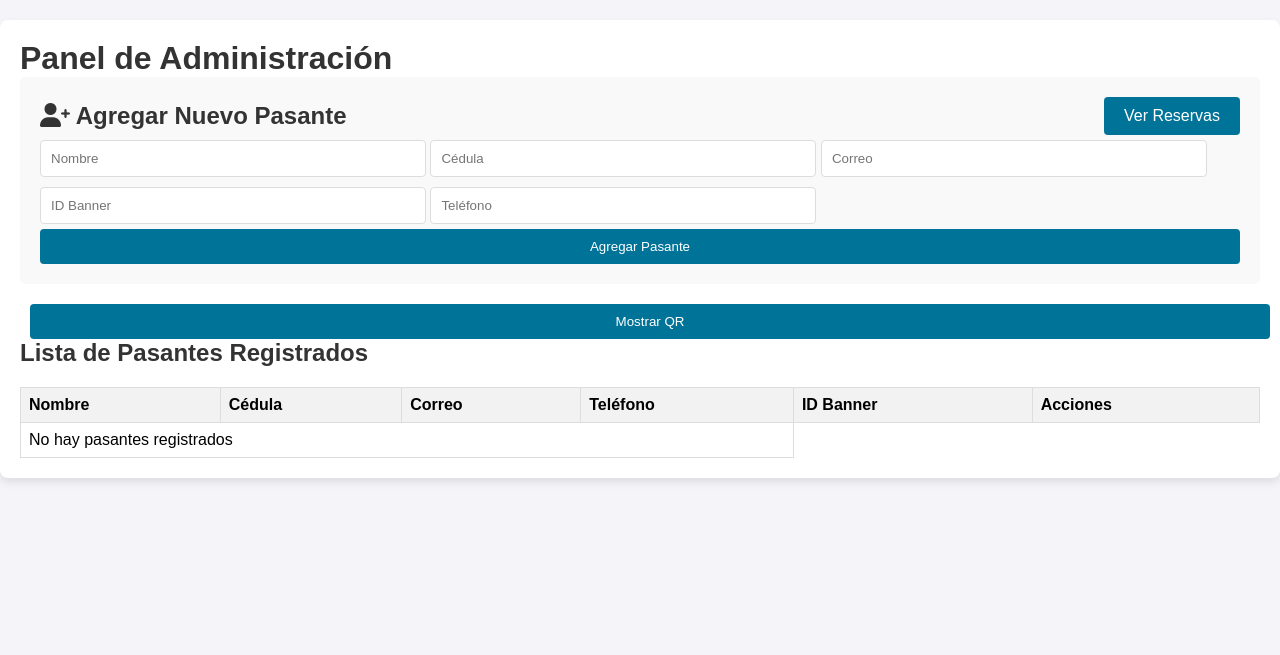
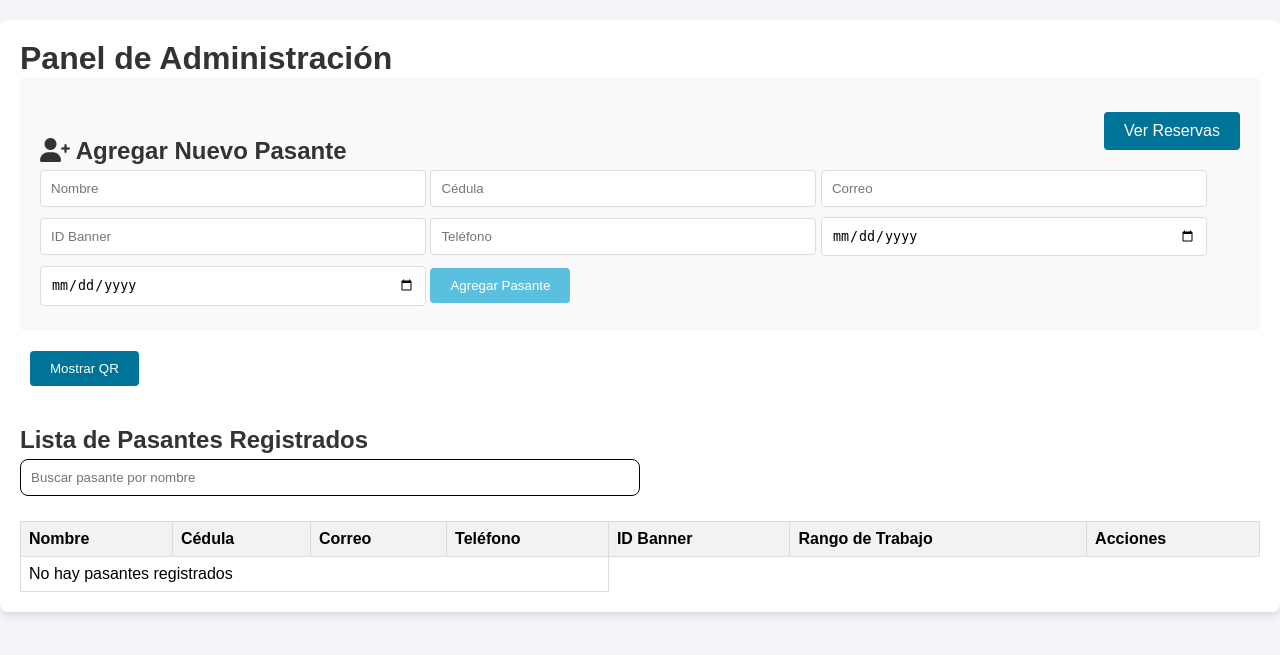
Before and after one commit to MateoRosero/CARF, a Flask app: page /admin/admin in a window 1280 px wide. Shown: the part 38-693 px from the top of the page. Run offline with Flask 3, Linux system fonts and the light colour scheme; the visitor is signed in with stand-in values (Sample User, id 1); parts of the project's set-up code (start-up, migrations or seed data) failed here and were passed over.

Commit message:
Se agrego las fechas de los pasantes

```diff
--- a/src/app.py
+++ b/src/app.py
@@ -10,7 +10,7 @@ import secrets
 import socket
 from utils.decorators import login_required, admin_required
 from controllers.auth_controller import AuthController
-from utils.enviar_sms import enviar_sms
+#from utils.enviar_sms import enviar_sms
 
 template_dir = os.path.abspath(os.path.join(os.path.dirname(__file__), 'views/templates'))
 static_dir = os.path.abspath(os.path.join(os.path.dirname(__file__), 'static'))
@@ -188,8 +188,8 @@ def reservar():
             f"con el cliente {nombre}."
         )
 
-        enviar_sms(celular, mensaje_cliente)
-        enviar_sms(pasante_numero, mensaje_pasante)
+        #enviar_sms(celular, mensaje_cliente)
+        #enviar_sms(pasante_numero, mensaje_pasante)
 
         flash("Reserva creada correctamente. A la espera de confirmación.")
         return redirect(url_for('index'))
@@ -320,16 +320,16 @@ def actualizar_info_reserva(reserva_id):
         db.session.rollback()
         return jsonify({'success': False, 'message': f'Error al actualizar: {str(e)}'})
 
-@app.route('/enviar_sms', methods=['POST'])
-def enviar_sms_endpoint():
-    numero = request.form.get('numero')
-    mensaje = request.form.get('mensaje')
-    resultado = enviar_sms(numero, mensaje)
-    return jsonify({'resultado': resultado})
+#@app.route('/enviar_sms', methods=['POST'])
+#def enviar_sms_endpoint():
+#    numero = request.form.get('numero')
+#    mensaje = request.form.get('mensaje')
+#    resultado = enviar_sms(numero, mensaje)
+#    return jsonify({'resultado': resultado})
 
-@app.route('/reservar_sms', methods=['POST'])
-def reservar_sms():
-    data = request.get_json()
+#@app.route('/reservar_sms', methods=['POST'])
+#def reservar_sms():
+#    data = request.get_json()
 
     cliente_numero = data.get('cliente_numero')
     pasante_numero = data.get('pasante_numero')
@@ -351,15 +351,15 @@ def reservar_sms():
         )
 
     # Enviar SMS al cliente
-    resultado_cliente = enviar_sms(cliente_numero, mensaje_cliente)
+    #resultado_cliente = enviar_sms(cliente_numero, mensaje_cliente)
 
     # Enviar SMS al pasante
-    resultado_pasante = enviar_sms(pasante_numero, mensaje_pasante)
+    #resultado_pasante = enviar_sms(pasante_numero, mensaje_pasante)
 
-    return jsonify({
-        'resultado_cliente': resultado_cliente,
-        'resultado_pasante': resultado_pasante
-    })
+#    return jsonify({
+#        'resultado_cliente': resultado_cliente,
+#        'resultado_pasante': resultado_pasante
+#    })
 
 app.register_blueprint(admin_bp, url_prefix='/admin')  # Asegúrate de que esto esté presente
 
--- a/src/models/pasante.py
+++ b/src/models/pasante.py
@@ -9,15 +9,19 @@ class Pasante(db.Model):
     correo = db.Column(db.String(255), nullable=False)
     id_banner = db.Column(db.String(50), nullable=False)
     telefono = db.Column(db.String(20), nullable=False)
+    rango_trabajo_inicio = db.Column(db.Date, nullable=False)
+    rango_trabajo_fin = db.Column(db.Date, nullable=False)
 
     reservas = db.relationship('Reserva', back_populates='pasante', lazy=True)
 
-    def __init__(self, nombre, cedula, correo, id_banner, telefono):
+    def __init__(self, nombre, cedula, correo, id_banner, telefono, rango_trabajo_inicio, rango_trabajo_fin):
         self.nombre = nombre
         self.cedula = cedula
         self.correo = correo
         self.id_banner = id_banner
         self.telefono = telefono
+        self.rango_trabajo_inicio = rango_trabajo_inicio
+        self.rango_trabajo_fin = rango_trabajo_fin
 
     def __repr__(self):
         return f'<Pasante {self.nombre}>'
--- a/src/views/templates/admin.html
+++ b/src/views/templates/admin.html
@@ -79,13 +79,10 @@
             box-sizing: border-box;
         }
 
-        .form-container button {
-            background-color: #007399;
-            color: white;
+        .form-container button,
+        .dashboard-container button {
+            width: auto;
             padding: 10px 20px;
-            border: none;
-            border-radius: 4px;
-            cursor: pointer;
         }
 
         .form-container button:hover {
@@ -162,63 +159,113 @@
 
         .modal {
             display: none;
+            justify-content: center;
+            align-items: center;
             position: fixed;
             top: 0;
             left: 0;
             width: 100%;
             height: 100%;
             background-color: rgba(0, 0, 0, 0.5);
-            justify-content: center;
-            align-items: center;
             z-index: 1000;
+            overflow-y: auto;
         }
 
         .modal-content {
-            background-color: white;
-            padding: 20px;
-            border-radius: 8px;
+            max-width: 600px;
             width: 90%;
-            max-width: 400px;
-            box-shadow: 0 4px 8px rgba(0, 0, 0, 0.1);
+            background-color: #ffffff;
+            padding: 40px;
+            border-radius: 10px;
+            box-shadow: 0 8px 16px rgba(0, 0, 0, 0.2);
+            position: relative;
+            margin: 20px auto;
         }
 
         .modal-content h2 {
             margin-bottom: 20px;
-        }
-
-        .modal-content form {
-            display: flex;
-            flex-direction: column;
-            gap: 15px;
-        }
-
-        .modal-content input {
-            padding: 10px;
-            border: 1px solid #ddd;
-            border-radius: 4px;
-            width: calc(100% - 20px);
-        }
-
-        .modal-content button {
-            background-color: #007399;
-            color: white;
-            padding: 10px;
-            border: none;
-            border-radius: 4px;
-            cursor: pointer;
-        }
-
-        .modal-content button:hover {
-            background-color: #005f73;
+            font-size: 24px;
+            color: #333;
+            text-align: center;
         }
 
         .input-group {
             display: flex;
             align-items: center;
+            margin-bottom: 20px;
+            border: 1px solid #ddd;
+            border-radius: 5px;
+            padding: 10px;
+            background-color: #f9f9f9;
         }
 
         .input-group i {
             margin-right: 10px;
+            color: #007399;
+        }
+
+        .input-group input {
+            width: 100%;
+            padding: 10px;
+            border: none;
+            border-radius: 5px;
+            outline: none;
+            background-color: transparent;
+        }
+
+        .button-group {
+            display: flex;
+            justify-content: space-between;
+            margin-top: 30px;
+            gap: 10px;
+        }
+
+        .button-group button {
+            flex: 1;
+            padding: 10px 20px;
+            border: none;
+            border-radius: 5px;
+            cursor: pointer;
+            transition: background-color 0.3s ease;
+        }
+
+        #eliminarBtn {
+            background-color: #d9534f;
+            color: white;
+        }
+
+        #eliminarBtn:hover {
+            background-color: #c9302c;
+        }
+
+        button[type="submit"] {
+            background-color: #5bc0de;
+            color: white;
+        }
+
+        button[type="submit"]:hover {
+            background-color: #31b0d5;
+        }
+
+        .close {
+            position: absolute;
+            top: 10px;
+            right: 15px;
+            font-size: 20px;
+            cursor: pointer;
+            color: #333;
+        }
+
+        #buscarPasante {
+            width: 50%;
+            padding: 10px;
+            margin-bottom: 5px;
+            border: 1px solid #030303;
+            border-radius: 8px;
+        }
+
+        h2 {
+            margin-top: 40px;
         }
     </style>
 </head>
@@ -242,6 +289,8 @@
                 <input type="email" name="correo" placeholder="Correo" required>
                 <input type="text" name="id_banner" placeholder="ID Banner" required>
                 <input type="text" name="celular" placeholder="Teléfono" required>
+                <input type="date" name="rango_trabajo_inicio" placeholder="Inicio del Rango" required>
+                <input type="date" name="rango_trabajo_fin" placeholder="Fin del Rango" required>
                 <button type="submit">Agregar Pasante</button>
             </form>
         </div>
@@ -251,6 +300,10 @@
         </div>
 
         <h2>Lista de Pasantes Registrados</h2>
+        <!-- Campo de búsqueda -->
+        <input type="text" id="buscarPasante" placeholder="Buscar pasante por nombre" onkeyup="filtrarPasantes()">
+
+
         <table class="pasantes-table">
             <thead>
                 <tr>
@@ -259,6 +312,7 @@
                     <th>Correo</th>
                     <th>Teléfono</th>
                     <th>ID Banner</th>
+                    <th>Rango de Trabajo</th>
                     <th>Acciones</th>
                 </tr>
             </thead>
@@ -271,8 +325,9 @@
                         <td>{{ pasante.correo }}</td>
                         <td>{{ pasante.telefono }}</td>
                         <td>{{ pasante.id_banner }}</td>
+                        <td>{{ pasante.rango_trabajo_inicio }} - {{ pasante.rango_trabajo_fin }}</td>
                         <td>
-                            <button class="editar-btn" data-id="{{ pasante.id }}" data-nombre="{{ pasante.nombre }}" data-cedula="{{ pasante.cedula }}" data-correo="{{ pasante.correo }}" data-telefono="{{ pasante.telefono }}" data-id_banner="{{ pasante.id_banner }}">Editar</button>
+                            <button class="editar-btn" data-id="{{ pasante.id }}" data-nombre="{{ pasante.nombre }}" data-cedula="{{ pasante.cedula }}" data-correo="{{ pasante.correo }}" data-telefono="{{ pasante.telefono }}" data-id_banner="{{ pasante.id_banner }}" data-rango_inicio="{{ pasante.rango_trabajo_inicio }}" data-rango_fin="{{ pasante.rango_trabajo_fin }}">Editar</button>
                         </td>
                     </tr>
                     {% endfor %}
@@ -301,7 +356,7 @@
     <div id="editarModal" class="modal">
         <div class="modal-content">
             <span class="close">&times;</span>
-            <h2>Editar Pasante</h2>
+            <h2 style="text-align: center; margin-bottom: 20px;">Editar Pasante</h2>
             <form id="editarForm" method="POST" action="{{ url_for('admin.editar_pasante') }}">
                 <input type="hidden" name="id" id="editarId">
                 <div class="input-group">
@@ -324,7 +379,18 @@
                     <i class="fas fa-id-badge"></i>
                     <input type="text" name="id_banner" id="editarIdBanner" placeholder="ID Banner" required>
                 </div>
-                <button type="submit">Guardar cambios</button>
+                <div class="input-group">
+                    <i class="fas fa-calendar-alt"></i>
+                    <input type="date" name="rango_trabajo_inicio" id="editarRangoInicio" placeholder="Inicio del Rango" required>
+                </div>
+                <div class="input-group">
+                    <i class="fas fa-calendar-alt"></i>
+                    <input type="date" name="rango_trabajo_fin" id="editarRangoFin" placeholder="Fin del Rango" required>
+                </div>
+                <div class="button-group">
+                    <button id="eliminarBtn" type="button">Eliminar Pasante</button>
+                    <button type="submit">Guardar cambios</button>
+                </div>
             </form>
         </div>
     </div>
@@ -367,6 +433,7 @@
         const modal = document.getElementById('editarModal');
         const closeBtn = document.querySelector('#editarModal .close');
         const editarBtns = document.querySelectorAll('.editar-btn');
+        const eliminarBtn = document.getElementById('eliminarBtn');
 
         editarBtns.forEach(btn => {
             btn.addEventListener('click', function() {
@@ -376,6 +443,8 @@
                 const correo = this.getAttribute('data-correo');
                 const telefono = this.getAttribute('data-telefono');
                 const idBanner = this.getAttribute('data-id_banner');
+                const rangoInicio = this.getAttribute('data-rango_inicio');
+                const rangoFin = this.getAttribute('data-rango_fin');
 
                 document.getElementById('editarId').value = id;
                 document.getElementById('editarNombre').value = nombre;
@@ -383,6 +452,8 @@
                 document.getElementById('editarCorreo').value = correo;
                 document.getElementById('editarTelefono').value = telefono;
                 document.getElementById('editarIdBanner').value = idBanner;
+                document.getElementById('editarRangoInicio').value = rangoInicio;
+                document.getElementById('editarRangoFin').value = rangoFin;
 
                 modal.style.display = 'block';
             });
@@ -397,7 +468,43 @@
                 modal.style.display = 'none';
             }
         }
+
+        eliminarBtn.onclick = function() {
+            if (confirm('¿Estás seguro de que deseas eliminar este pasante?')) {
+                const id = document.getElementById('editarId').value;
+                fetch(`{{ url_for('admin.eliminar_pasante') }}?id=${id}`, {
+                    method: 'POST'
+                })
+                .then(response => {
+                    if (response.ok) {
+                        alert('Pasante eliminado correctamente.');
+                        location.reload();
+                    } else {
+                        alert('Error al eliminar el pasante.');
+                    }
+                });
+            }
+        }
     });
+
+    function filtrarPasantes() {
+        const input = document.getElementById('buscarPasante');
+        const filter = input.value.toLowerCase();
+        const table = document.querySelector('.pasantes-table tbody');
+        const rows = table.getElementsByTagName('tr');
+
+        for (let i = 0; i < rows.length; i++) {
+            const td = rows[i].getElementsByTagName('td')[0];
+            if (td) {
+                const txtValue = td.textContent || td.innerText;
+                if (txtValue.toLowerCase().indexOf(filter) > -1) {
+                    rows[i].style.display = '';
+                } else {
+                    rows[i].style.display = 'none';
+                }
+            }
+        }
+    }
     </script>
 </body>
 </html>
```
Also changed, not shown: src/admin/admin.py (+17 -1 lines), src/controllers/reserva_controller.py (+25 -12 lines).
